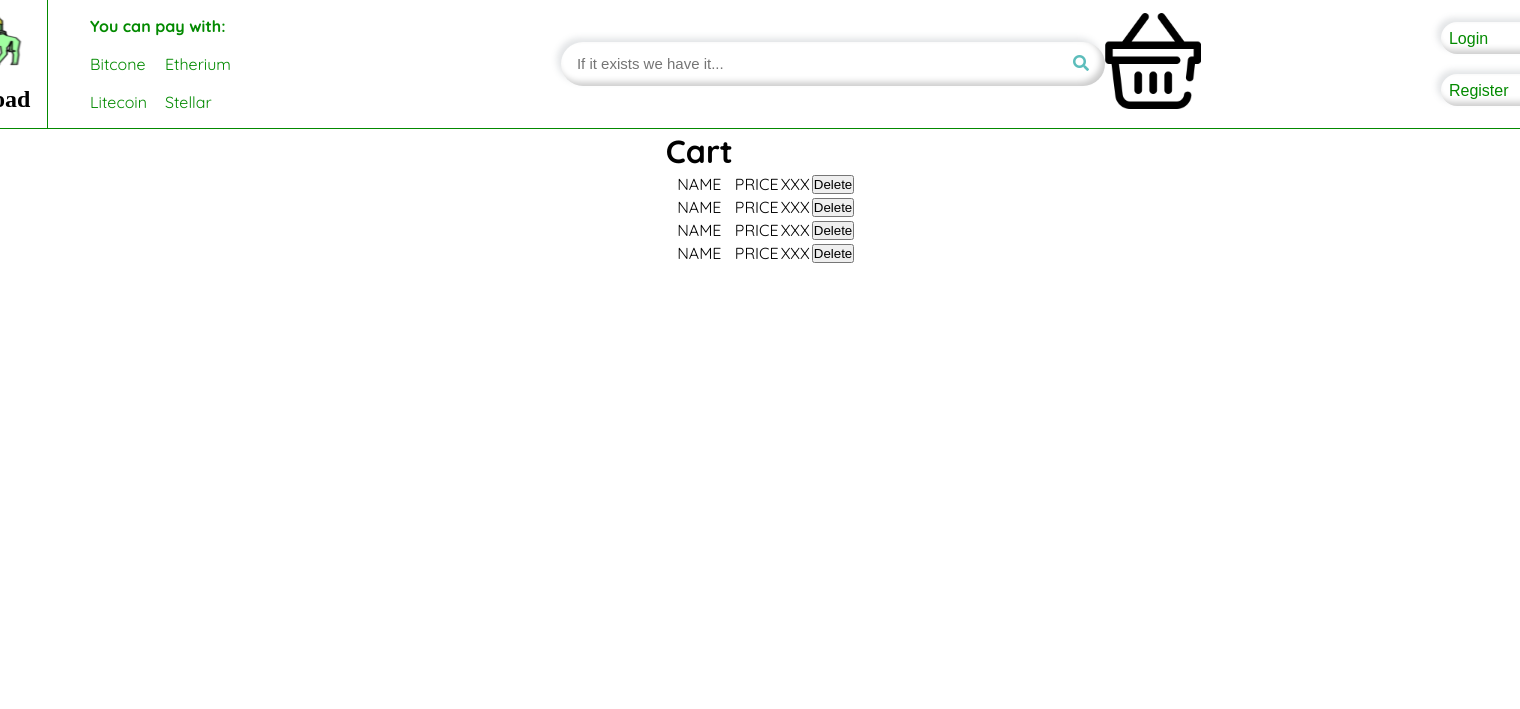
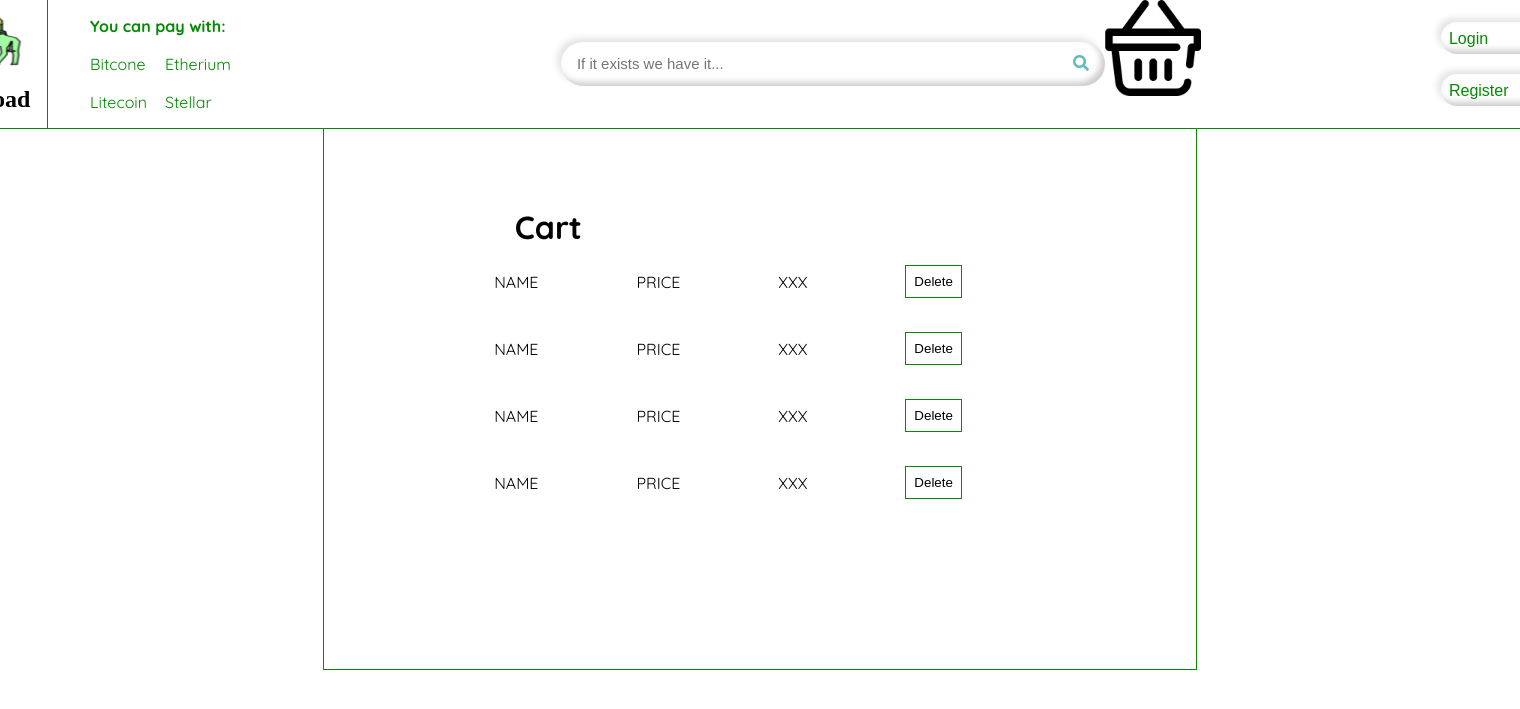
Before and after one commit to Bramjv/SilkRoad3.0, a PHP site: page /Cart.html in a window 1520 px wide; the page is wider, and only the part inside the window is pictured. Shown: the top 709 px of that part. Run offline with PHP 8.4, Linux system fonts and the light colour scheme; some libraries are stand-ins or nearby versions; some web fonts are replaced.

Commit message:
Update style.css

```diff
--- a/SilkRoad/style.css
+++ b/SilkRoad/style.css
@@ -410,9 +410,31 @@
 #cart{
     max-width: 100%;
     width: 100%;
-    max-height: 80%;
+    max-height: 100%;
     height: 100%;
     display: flex;
     text-align: center;
     justify-content: center;
 }
+
+#cart-content{
+margin: auto;
+padding: 5% 10% 10% 10% ;
+height: 100%;
+border-left: 1px solid #038A00;
+border-right: 1px solid #038A00 ;
+border-bottom: 1px solid #038A00;
+}
+
+
+#tc tr td{
+    padding: 1rem 5rem 1rem 1rem;
+    border-collapse: collapse;
+}
+
+#tc button{
+    padding: 0.5rem;
+    background:none ;
+    border:0.5px solid #038A00;
+    cursor: pointer;
+}
```
